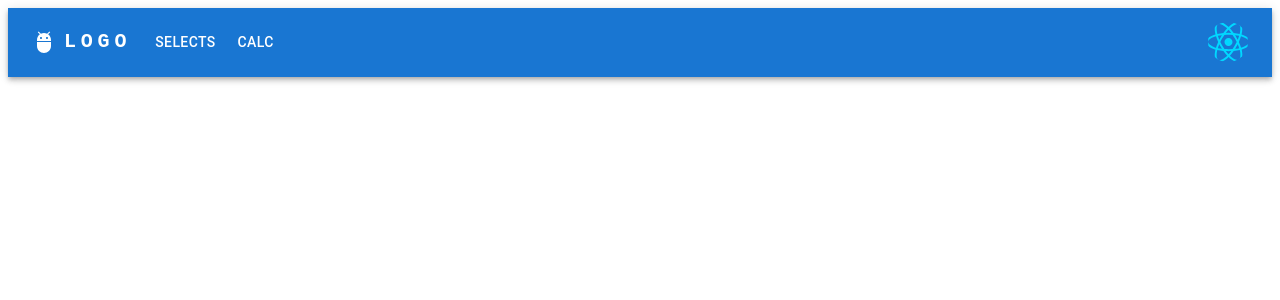
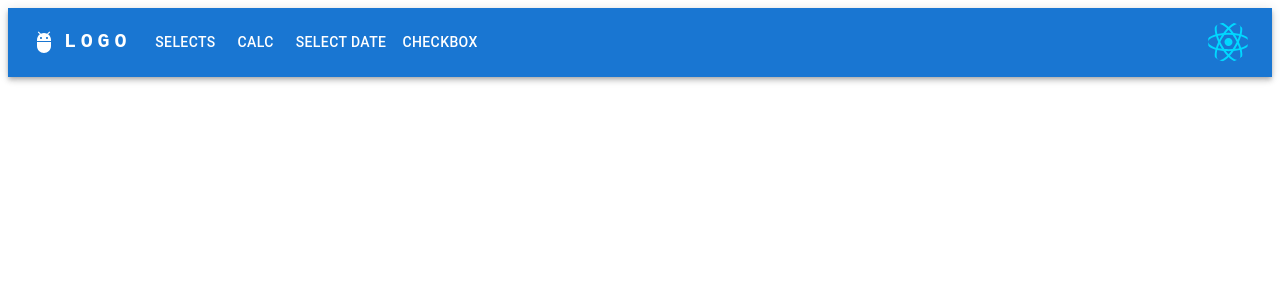
Before and after one commit to vargasgustavo/exemplos, a React (Create React App) app: page /home in a window 1280 px wide. Shown: the top 300 px of the page. Built offline with nearby package versions, Linux system fonts and the light colour scheme.

Commit message:
Adicionando as rotas das novas páginas

```diff
--- a/src/navbar/index.jsx
+++ b/src/navbar/index.jsx
@@ -17,6 +17,8 @@ import { useNavigate } from "react-router-dom";
 const pages = [
   { nome: "Selects", url: "/selects" },
   { nome: "Calc", url: "/calc" },
+  { nome: "Select Date", url: "/select-date" },
+  { nome: "Checkbox", url: "/checkbox" },
 ];
 
 function ResponsiveAppBar() {
--- a/src/pages/calc/index.jsx
+++ b/src/pages/calc/index.jsx
@@ -35,9 +35,9 @@ export default function Calc() {
         <div className="App">
             <h1>Calculadora simples - React</h1>
             <div className="calc-wrapper">
-                <Input type="text" onChange={insereNum}/>
-                <Input type="radio" onChange={insereOperacao}/>
-                <Input type="text" onChange={insereNum}/>
+                <Input onChange={insereNum}/>
+                <Input onChange={insereOperacao}/>
+                <Input onChange={insereNum}/>
                 <Button onClick={calcular}>Calcular</Button>
             </div>
         </div>
--- a/src/pages/selects/index.jsx
+++ b/src/pages/selects/index.jsx
@@ -1,6 +1,6 @@
 import Select from "react-select";
-import { useCidades } from "../../hooks/useCidades";
-import { useEstados } from "../../hooks/useEstados";
+import { useCidades } from "./useCidades";
+import { useEstados } from "./useEstados";
 import { useState } from "react";
 
 import { Body } from "./styles";
```
Also changed, not shown: src/pages/selects/useCidades.jsx (renamed from src/hooks/useCidades.jsx), src/pages/selects/useEstados.jsx (renamed from src/hooks/useEstados.jsx).
